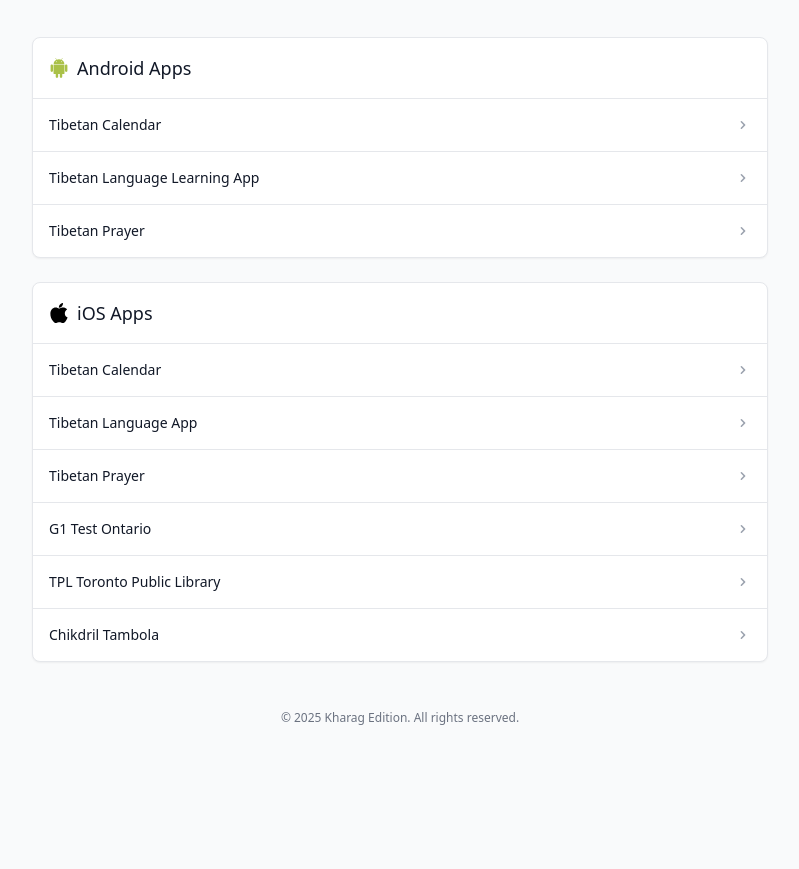
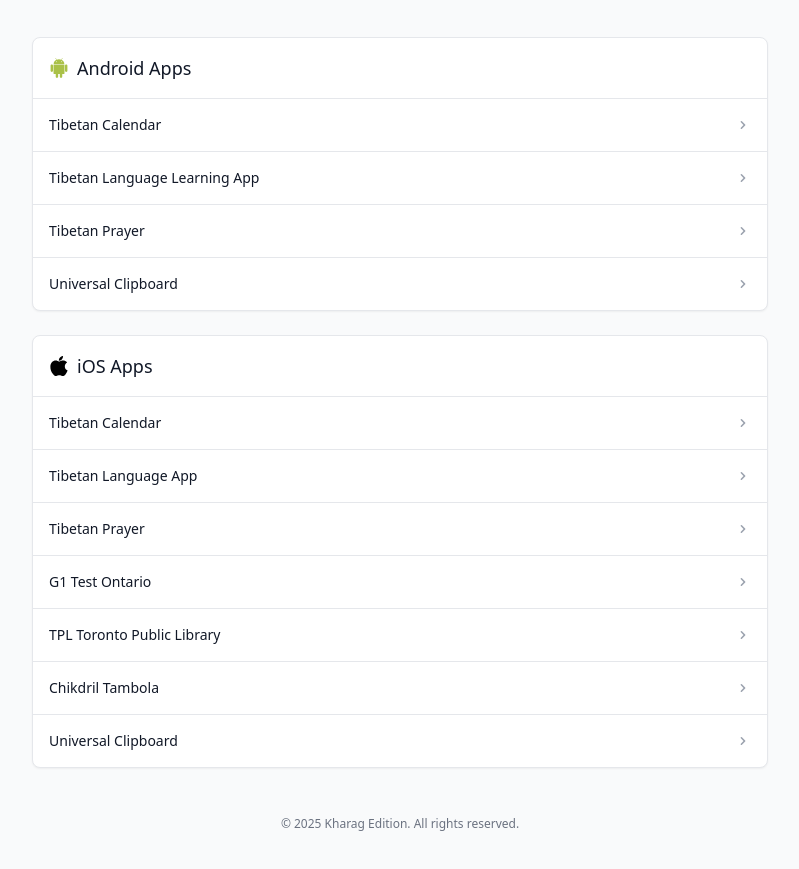
Before and after one commit to KharagEdition/privacy-policy, a plain HTML site: page index.html in a window 1280 px wide. Shown: the part 115-984 px from the top of the page, without its empty margins (240-1039 px from the left). Before the commit the page ends 889 px from the top, so only its background shows below. Drawn offline with nearby package versions, Linux system fonts and the light colour scheme.

Commit message:
Add link to Universal Clipboard in index.html

```diff
--- a/index.html
+++ b/index.html
@@ -50,6 +50,14 @@
                         <a href="privacy-tibetan-prayer.html" class="block p-4 hover:bg-gray-50">
                             <div class="flex justify-between items-center">
                                 <span class="text-sm font-medium text-gray-900">Tibetan Prayer</span>
+                                <svg class="h-4 w-4 text-gray-400" fill="currentColor" viewBox="0 0 20 20">
+                                    <path fill-rule="evenodd" d="M7.293 14.707a1 1 0 010-1.414L10.586 10 7.293 6.707a1 1 0 011.414-1.414l4 4a1 1 0 010 1.414l-4 4a1 1 0 01-1.414 0z" clip-rule="evenodd" />
+                                </svg>
+                            </div>
+                        </a>
+                           <a href="universal-clipboard.html" class="block p-4 hover:bg-gray-50">
+                            <div class="flex justify-between items-center">
+                                <span class="text-sm font-medium text-gray-900">Universal Clipboard</span>
                                 <svg class="h-4 w-4 text-gray-400" fill="currentColor" viewBox="0 0 20 20">
                                     <path fill-rule="evenodd" d="M7.293 14.707a1 1 0 010-1.414L10.586 10 7.293 6.707a1 1 0 011.414-1.414l4 4a1 1 0 010 1.414l-4 4a1 1 0 01-1.414 0z" clip-rule="evenodd" />
                                 </svg>
@@ -119,6 +127,14 @@
                                 </svg>
                             </div>
                         </a>
+                         <a href="universal-clipboard.html" class="block p-4 hover:bg-gray-50">
+                            <div class="flex justify-between items-center">
+                                <span class="text-sm font-medium text-gray-900">Universal Clipboard</span>
+                                <svg class="h-4 w-4 text-gray-400" fill="currentColor" viewBox="0 0 20 20">
+                                    <path fill-rule="evenodd" d="M7.293 14.707a1 1 0 010-1.414L10.586 10 7.293 6.707a1 1 0 011.414-1.414l4 4a1 1 0 010 1.414l-4 4a1 1 0 01-1.414 0z" clip-rule="evenodd" />
+                                </svg>
+                            </div>
+                        </a>
                     </div>
                 </div>
             </div>
```
